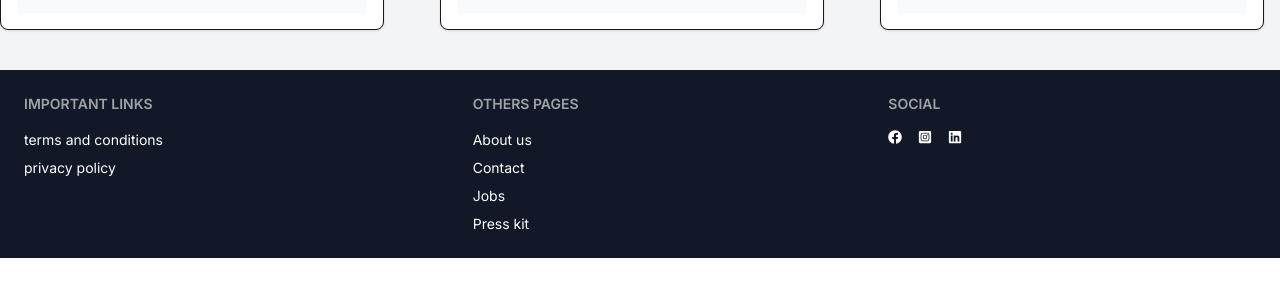
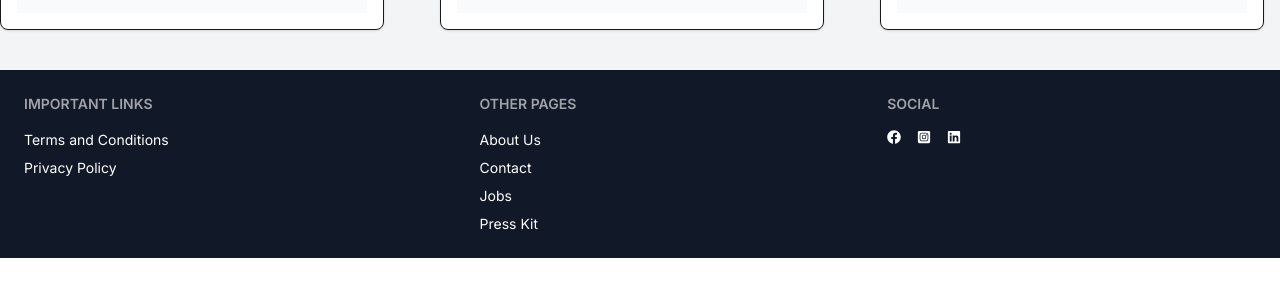
Before and after one commit to MOZID-2025/A-Local-Kids-Toy-Store-Platform, a React (Vite) app: page / in a window 1280 px wide. Shown: the part 1791-2087 px from the top of the page. After the commit the page ends 2049 px from the top, so only its background shows below. Built offline with nearby package versions, Linux system fonts and the light colour scheme; no server answers.

Commit message:
another commit

```diff
--- a/src/Footer/Footer.jsx
+++ b/src/Footer/Footer.jsx
@@ -3,33 +3,37 @@ import { FaFacebook, FaInstagramSquare, FaLinkedin } from "react-icons/fa";
 
 const Footer = () => {
   return (
-    <footer className="max-w-[1280px] mx-auto footer sm:footer-horizontal bg-[#111827] text-white p-6 w-full">
+    <footer className="bg-[#111827] text-white w-full">
+      <div className="max-w-[1280px] mx-auto p-6 footer sm:footer-horizontal">
         <nav>
           <h6 className="footer-title">Important Links</h6>
-        <a className="link link-hover">terms and conditions</a>
-        <a className="link link-hover">privacy policy</a>
+          <a className="link link-hover">Terms and Conditions</a>
+          <a className="link link-hover">Privacy Policy</a>
         </nav>
+
         <nav>
-        <h6 className="footer-title">Others pages</h6>
-        <a className="link link-hover">About us</a>
+          <h6 className="footer-title">Other Pages</h6>
+          <a className="link link-hover">About Us</a>
           <a className="link link-hover">Contact</a>
           <a className="link link-hover">Jobs</a>
-        <a className="link link-hover">Press kit</a>
+          <a className="link link-hover">Press Kit</a>
         </nav>
+
         <nav>
-        <h6 className="footer-title">SOCIAL</h6>
+          <h6 className="footer-title">Social</h6>
           <div className="grid grid-flow-col gap-4">
-          <a>
+            <a href="#">
               <FaFacebook />
             </a>
-          <a>
+            <a href="#">
               <FaInstagramSquare />
             </a>
-          <a>
+            <a href="#">
               <FaLinkedin />
             </a>
           </div>
         </nav>
+      </div>
     </footer>
   );
 };
--- a/src/LoginPage/Login.jsx
+++ b/src/LoginPage/Login.jsx
@@ -3,8 +3,22 @@ import { FcGoogle } from "react-icons/fc";
 import React, { use, useState } from "react";
 import { Link, useLocation, useNavigate } from "react-router";
 import { AuthContext } from "../Provider/AuthProvider";
+import { GoogleAuthProvider, signInWithPopup } from "firebase/auth";
+import { auth } from "../fairebase/firebase.config";
+const googleProvider = new GoogleAuthProvider();
 
 const Login = () => {
+  const handleGoogleSignIn = () => {
+    // console.log("button cliek");
+
+    signInWithPopup(auth, googleProvider)
+      .then((result) => {
+        console.log(result);
+      })
+      .catch((error) => {
+        console.log(error);
+      });
+  };
   const [error, setError] = useState("");
   const { signIn } = use(AuthContext);
   const location = useLocation();
@@ -29,6 +43,7 @@ const Login = () => {
         setError(errorCode);
       });
   };
+
   return (
     <div className="flex justify-center min-h-screen items-center">
       <div className="card bg-base-100 w-full max-w-sm shrink-0 shadow-2xl py-5">
@@ -60,6 +75,10 @@ const Login = () => {
             <button type="submit" className="btn btn-neutral mt-4">
               Login
             </button>
+            <button onClick={handleGoogleSignIn} className="btn btn-primary">
+              <FcGoogle />
+              Login with Google
+            </button>
             <h2 className="font-semibold text-center pt-5">
               Don't have an account?{" "}
               <Link className="text-primary" to="/auth/register">
--- a/src/components/HomeLayout/HomeLayout.jsx
+++ b/src/components/HomeLayout/HomeLayout.jsx
@@ -17,7 +17,7 @@ const HomeLayout = () => {
         </div>
         <div>{state == "loading" ? <Loading /> : <Outlet />}</div>
 
-        <div className="flex- flex-col min-h-screen">
+        <div className="">
           <Footer />
         </div>
       </main>
--- a/src/fairebase/firebase.config.js
+++ b/src/fairebase/firebase.config.js
@@ -1,5 +1,7 @@
 // Import the functions you need from the SDKs you need
 import { initializeApp } from "firebase/app";
+import { getAuth } from "firebase/auth";
+
 // TODO: Add SDKs for Firebase products that you want to use
 // https://firebase.google.com/docs/web/setup#available-libraries
 
@@ -16,3 +18,5 @@ const firebaseConfig = {
 // Initialize Firebase
 const app = initializeApp(firebaseConfig);
 export default app;
+// Initialize Firebase Authentication and get a reference to the service
+export const auth = getAuth(app);
```
Lines whose indentation alone changed are shown as unchanged.
